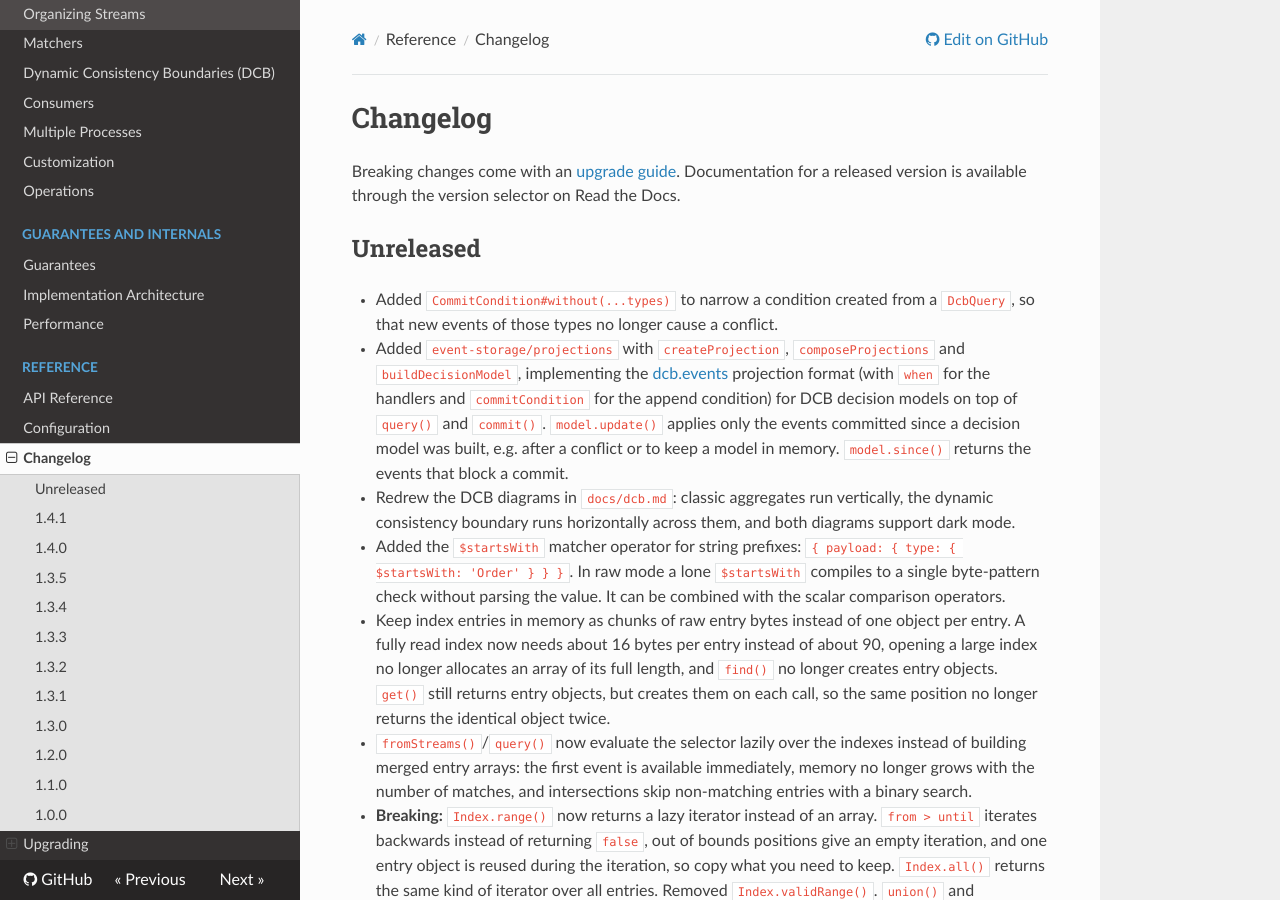
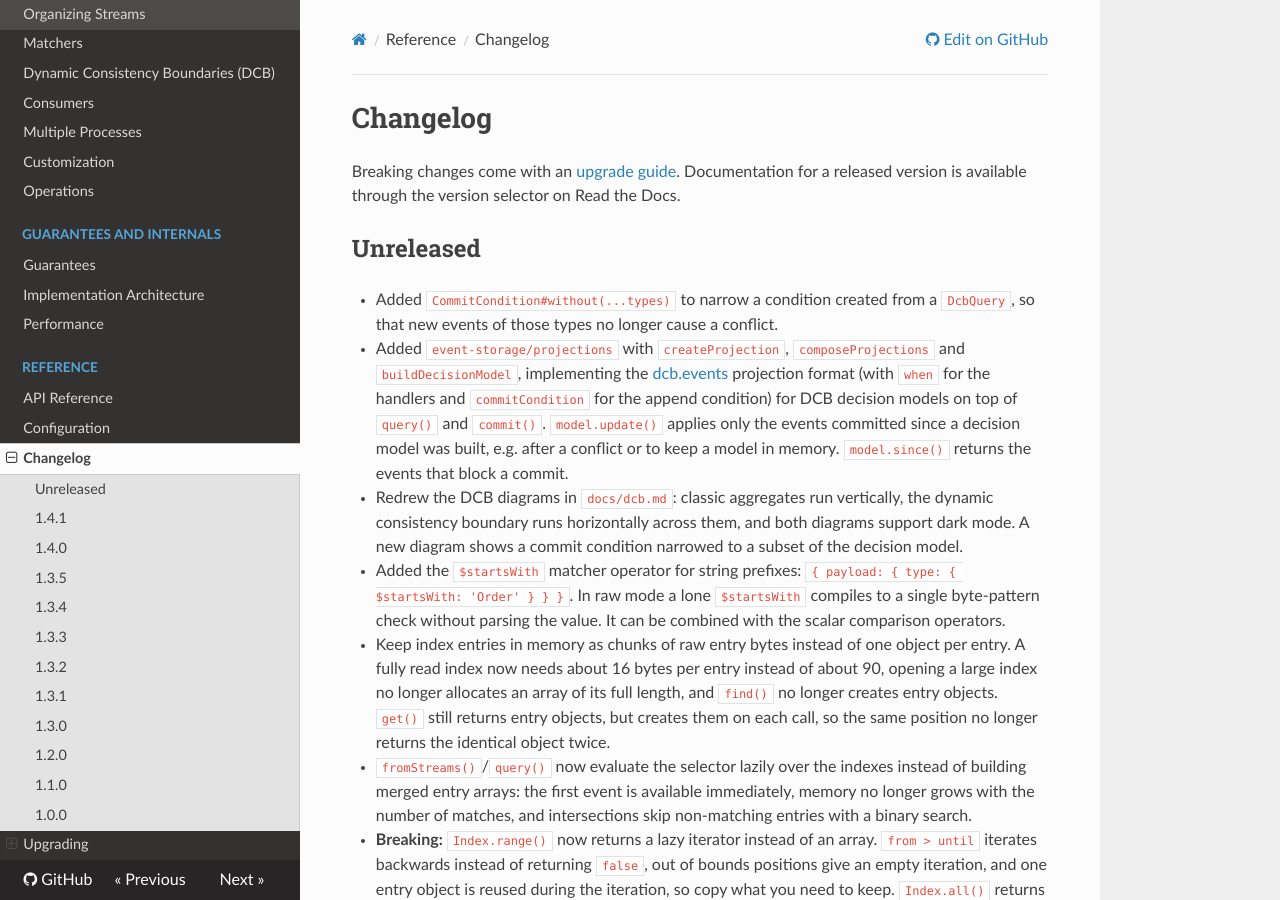
Before and after one commit to albe/node-event-storage, an MkDocs documentation site: the page built from docs/changelog.md, in a window 1280 px wide and 900 px high. Built offline with MkDocs 1.6.1, drawn with Linux system fonts in a browser that asks for light colours; nearby versions of some CDN libraries.

Commit message:
Add a diagram for a commit condition narrowed to a subset of the decision model
Co-Authored-By: Claude Opus 5.5 <noreply@anthropic.com>
Claude-Session: https://claude.ai/code/session_01LShbU9WF5hHAjhQyr2gpXo

```diff
--- a/docs/changelog.md
+++ b/docs/changelog.md
@@ -6,7 +6,7 @@ Breaking changes come with an [upgrade guide](upgrading/index.md). Documentation
 
 - Added `CommitCondition#without(...types)` to narrow a condition created from a `DcbQuery`, so that new events of those types no longer cause a conflict.
 - Added `event-storage/projections` with `createProjection`, `composeProjections` and `buildDecisionModel`, implementing the [dcb.events](https://dcb.events/topics/projections/) projection format (with `when` for the handlers and `commitCondition` for the append condition) for DCB decision models on top of `query()` and `commit()`. `model.update()` applies only the events committed since a decision model was built, e.g. after a conflict or to keep a model in memory. `model.since()` returns the events that block a commit.
-- Redrew the DCB diagrams in `docs/dcb.md`: classic aggregates run vertically, the dynamic consistency boundary runs horizontally across them, and both diagrams support dark mode.
+- Redrew the DCB diagrams in `docs/dcb.md`: classic aggregates run vertically, the dynamic consistency boundary runs horizontally across them, and both diagrams support dark mode. A new diagram shows a commit condition narrowed to a subset of the decision model.
 - Added the `$startsWith` matcher operator for string prefixes: `{ payload: { type: { $startsWith: 'Order' } } }`. In raw mode a lone `$startsWith` compiles to a single byte-pattern check without parsing the value. It can be combined with the scalar comparison operators.
 - Keep index entries in memory as chunks of raw entry bytes instead of one object per entry. A fully read index now needs about 16 bytes per entry instead of about 90, opening a large index no longer allocates an array of its full length, and `find()` no longer creates entry objects. `get()` still returns entry objects, but creates them on each call, so the same position no longer returns the identical object twice.
 - `fromStreams()`/`query()` now evaluate the selector lazily over the indexes instead of building merged entry arrays: the first event is available immediately, memory no longer grows with the number of matches, and intersections skip non-matching entries with a binary search.
```
Also changed, not shown: docs/dcb.md (+2 -0 lines), docs/diagram-dcb-commit-condition.svg (added).
